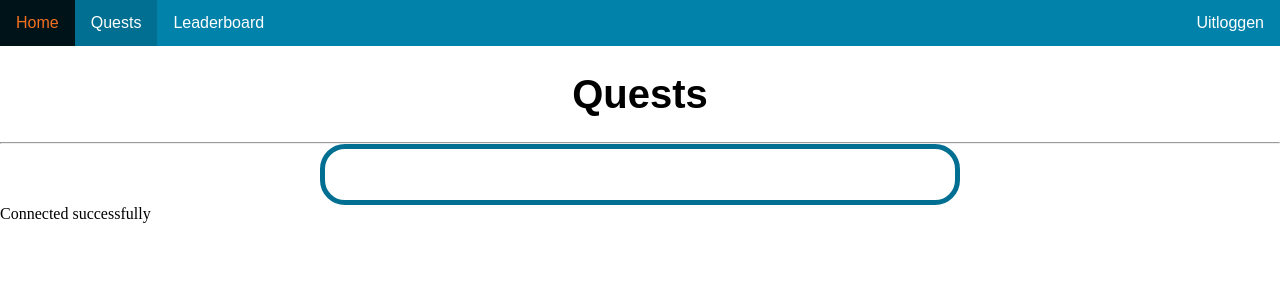
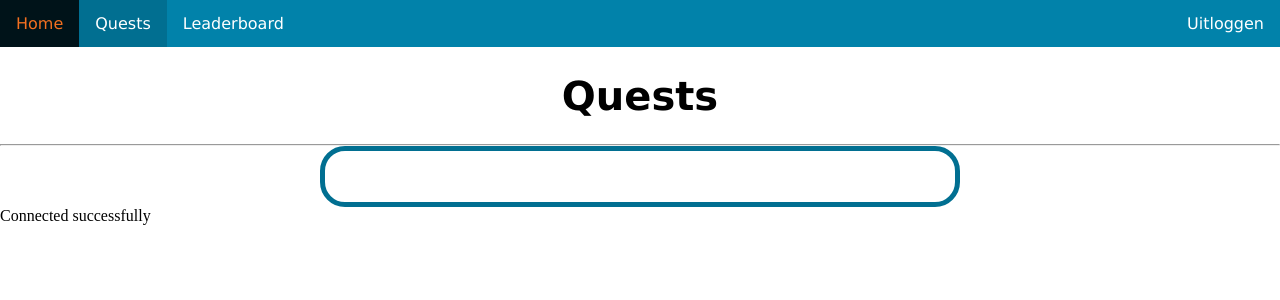
Before and after one commit to KyanJeuring/HondsrugQuest, a PHP site: page /Quests.php in a window 1280 px wide. Shown: the top 300 px of the page. Run offline with PHP 8.4, Linux system fonts and the light colour scheme; the visitor is signed in with stand-in values (Sample User, id 1); data that the repository does not hold is empty.

Commit message:
Hondsrug Quest v0.11b
Alle font-families gewijzigd naar het nieuwe font dat hondsrugcollge.nl nu gebruikt.

Eerst: MyriadPro-BoldCond, sans-serif
Nu: UniSans, Verdana, Arial, sans-serif

```diff
--- a/css/index.css
+++ b/css/index.css
@@ -24,7 +24,7 @@ button {
     width: 50%;
     background-color: #0182aa;
     color: white;
-    font-family: MyriadPro-Regular, sans-serif;
+    font-family: UniSans, Verdana, Arial, sans-serif;
     border: 5px solid #016f91;
     border-radius: 25px;
 }
@@ -36,7 +36,7 @@ button:hover {
 }
 
 .pageTitle {
-    font-family: MyriadPro-BoldCond, sans-serif;
+    font-family: UniSans, Verdana, Arial, sans-serif;
     font-size: 250%;
     padding-top: 2%;
     padding-bottom: 2%;
@@ -45,7 +45,7 @@ button:hover {
 }
 
 .subTitle {
-    font-family: MyriadPro-BoldCond, sans-serif;
+    font-family: UniSans, Verdana, Arial, sans-serif;
     font-size: 150%;
     padding-top: 2%;
     padding-bottom: 2%;
@@ -54,7 +54,7 @@ button:hover {
 }
 
 .subTitle2 {
-    font-family: MyriadPro-BoldCond, sans-serif;
+    font-family: UniSans, Verdana, Arial, sans-serif;
     font-size: 100%;
     padding-top: 2%;
     padding-bottom: 2%;
--- a/css/navBar.css
+++ b/css/navBar.css
@@ -3,7 +3,7 @@ nav {
     padding: 0;
     overflow: hidden;
     background-color: #0182aa;
-    font-family: MyriadPro-Regular, sans-serif;
+    font-family: UniSans, Verdana, Arial, sans-serif;
 }
 
 nav>ul>li {
```
